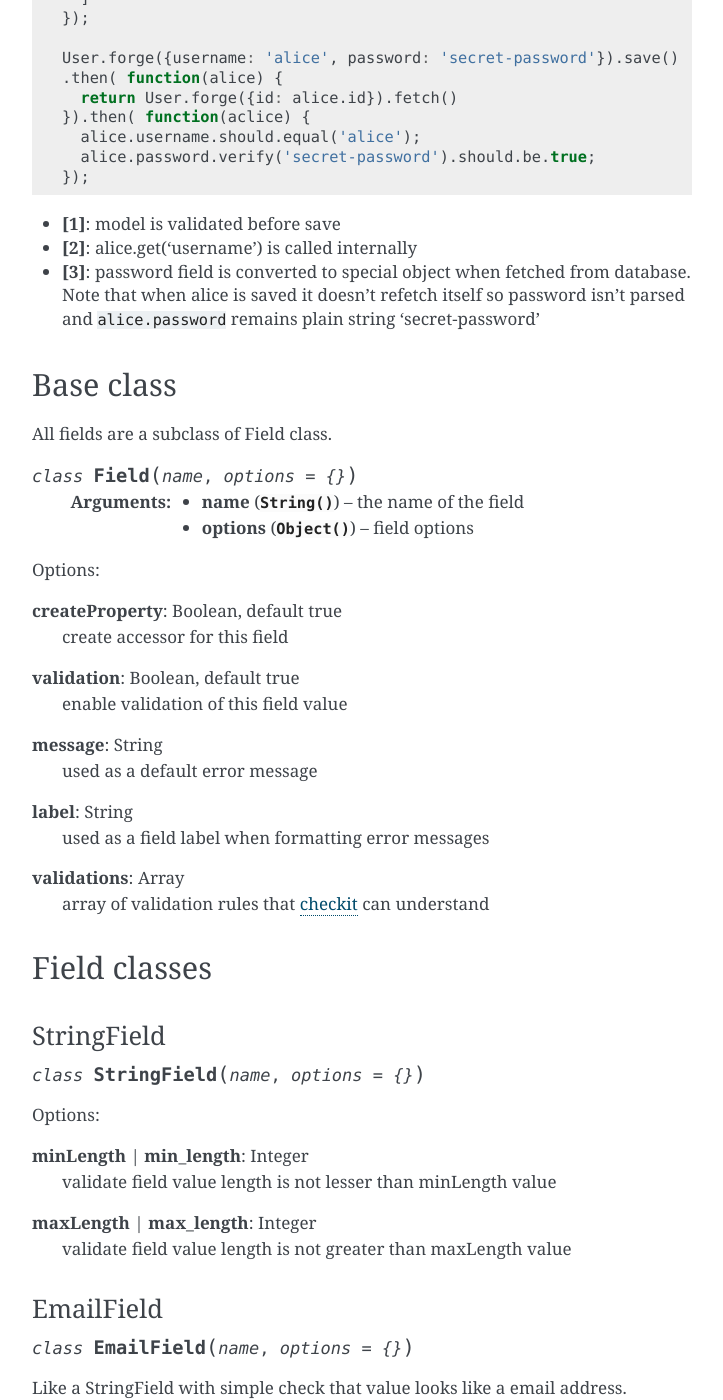
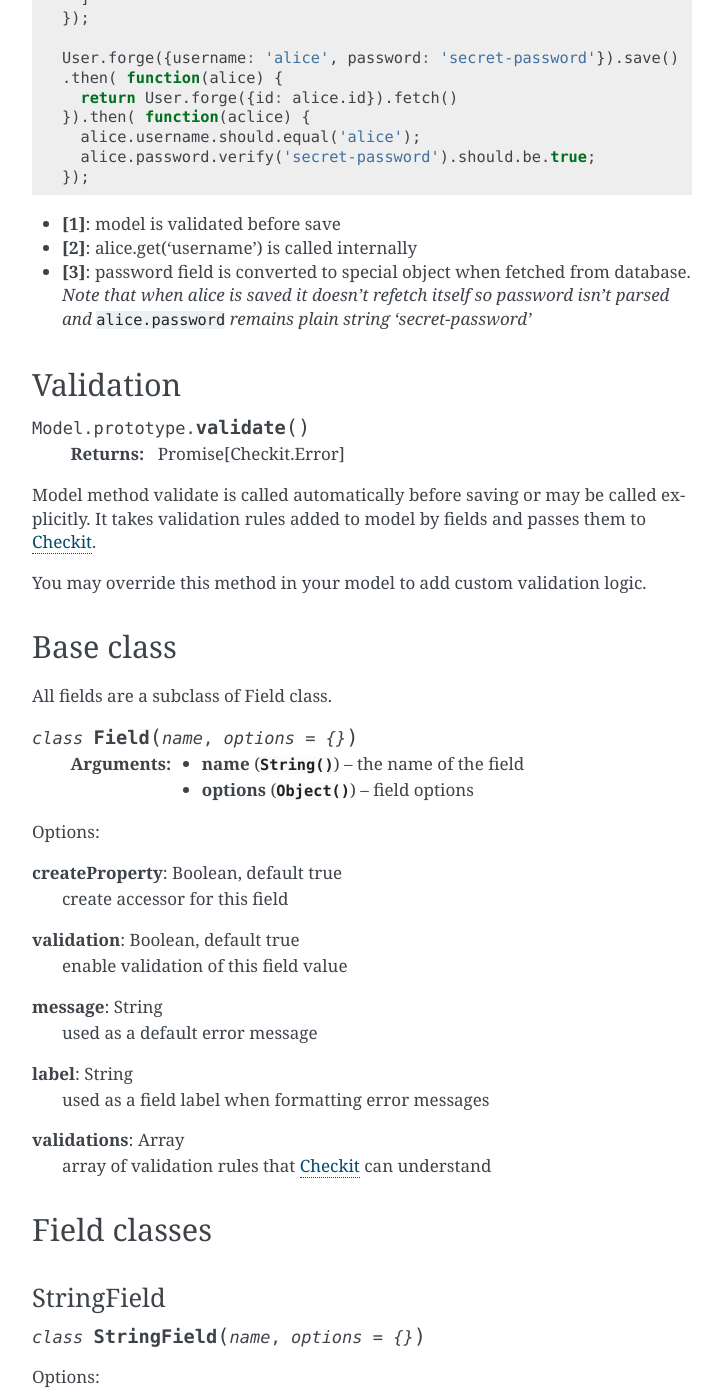
Before and after one commit to bogus34/bookshelf-schema, a Sphinx documentation site: the page built from doc/fields.rst, in a window 1280 px wide and 1400 px high, scrolled down 1100 px. Shown: the whole window, without its empty margins (388-1111 px from the left). Built offline with Sphinx 7.4.7, drawn with Linux system fonts in a browser that asks for light colours; some of the changed text lies outside the part shown.

Commit message:
documentation

```diff
--- a/doc/fields.rst
+++ b/doc/fields.rst
@@ -10,7 +10,7 @@ Fields enhances models in several ways:
 
 - each field may convert data when model is parsed or formatted
 
-- model may use field-specific validation before save or explicitly. Validation uses the checkit_
+- model may use field-specific validation before save or explicitly. Validation uses the Checkit_
   module.
 
 Examples
@@ -64,9 +64,21 @@ JavaScript
 
 - **[1]**: model is validated before save
 - **[2]**: alice.get('username') is called internally
-- **[3]**: password field is converted to special object when fetched from database. Note that when
-  alice is saved it doesn't refetch itself so password isn't parsed and :code:`alice.password`
-  remains plain string 'secret-password'
+- **[3]**: password field is converted to special object when fetched from database. *Note that when
+  alice is saved it doesn't refetch itself so password isn't parsed and* :code:`alice.password`
+  *remains plain string 'secret-password'*
+
+Validation
+----------
+
+.. function:: Model.prototype.validate()
+
+   :returns: Promise[Checkit.Error]
+
+Model method validate is called automatically before saving or may be called explicitly.
+It takes validation rules added to model by fields and passes them to Checkit_.
+
+You may override this method in your model to add custom validation logic.
 
 Base class
 ----------
@@ -93,7 +105,7 @@ Options:
     used as a field label when formatting error messages
 
 **validations**: Array
-    array of validation rules that checkit_ can understand
+    array of validation rules that Checkit_ can understand
 
 Field classes
 -------------
@@ -225,8 +237,8 @@ Advanced validation
 
     minLength: {value: 10, message: '{{label}} is too short to be valid!'}
 
-- you may add complete checkit validation rules to field with validations option::
+- you may add complete Checkit validation rules to field with validations option::
 
     StringField 'username', validations: [{rule: 'minLength:5'}]
 
-.. _checkit: https://github.com/tgriesser/checkit
+.. _Checkit: https://github.com/tgriesser/checkit
```
Also changed, not shown: doc/basic.rst (renamed from doc/overview.rst, +7 -25 lines), doc/index.rst (+15 -2 lines), doc/relations.rst (+9 -0 lines).
